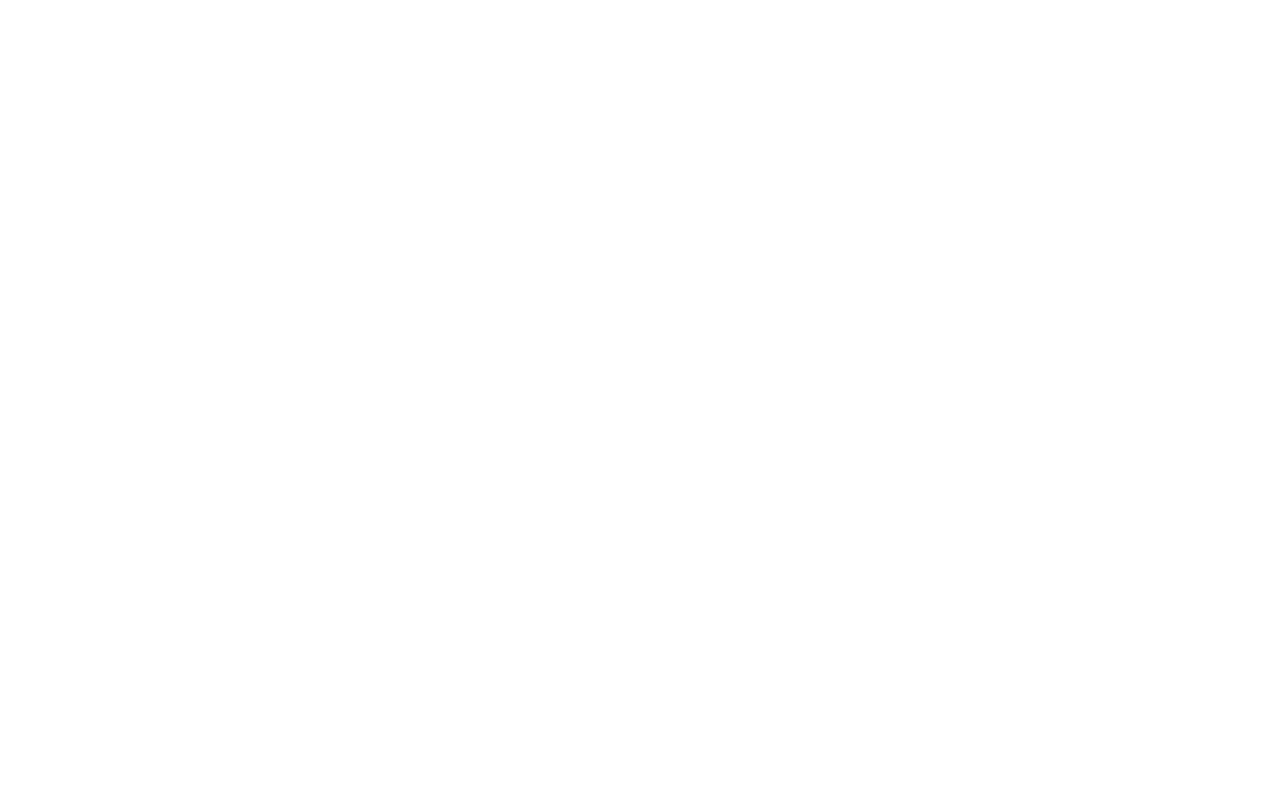
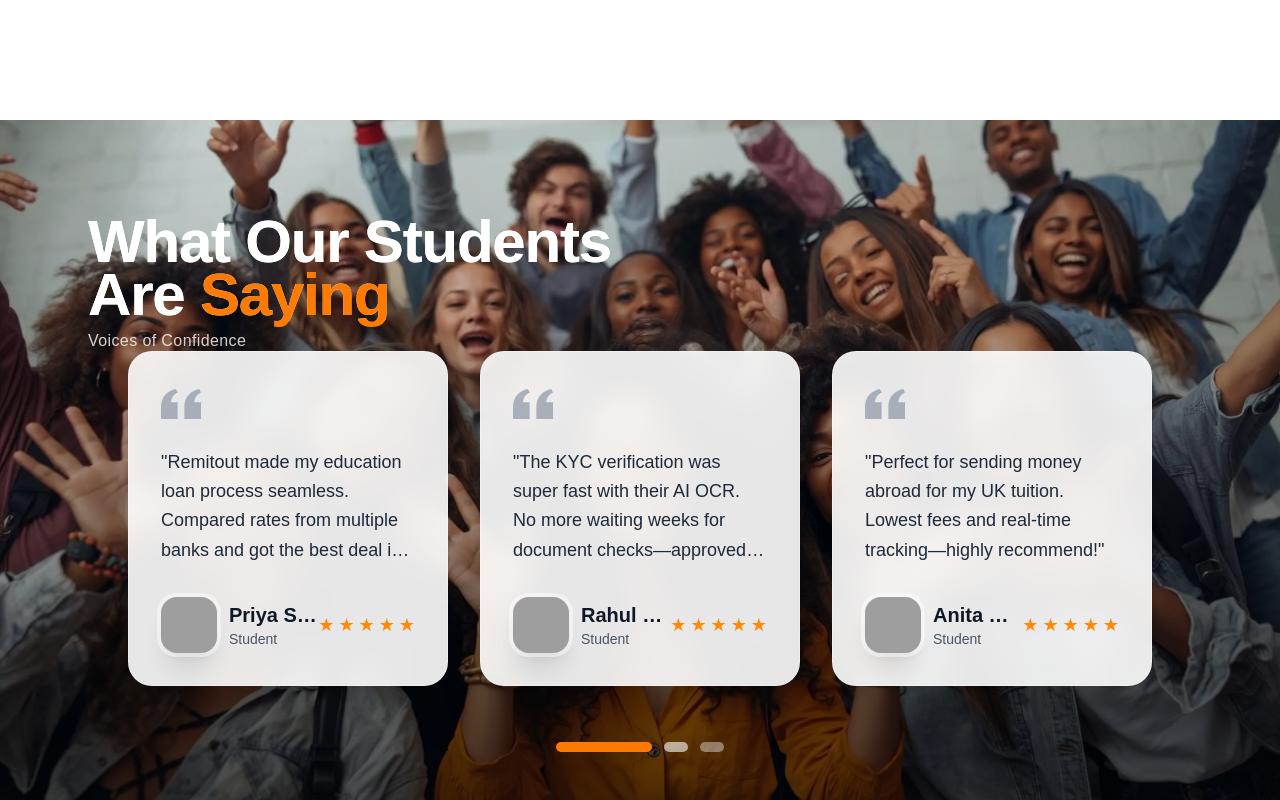
Before and after one commit to AryanMadkar/loan-landing-testing-01, a Next.js app: page / in a window 1280 px wide. Shown: the part 3060-3860 px from the top of the page. Before the commit the page ends 3180 px from the top, so only its background shows below. Built offline with nearby package versions, Linux system fonts and the light colour scheme; grey boxes are pictures that could not be loaded.

Commit message:
added testimonials

```diff
--- a/src/app/page.js
+++ b/src/app/page.js
@@ -1,6 +1,7 @@
 import HeroSection from "@/components/HeroSection";
 import ServicesSection from "@/components/ServicesSection";
 import StudentTrustSection from "@/components/StudentTrustSection";
+import TestimonialCarousel from "@/components/Testimonial";
 import Image from "next/image";
 
 export default function Home() {
@@ -9,6 +10,7 @@ export default function Home() {
       <HeroSection />
       <StudentTrustSection />
       <ServicesSection />
+      <TestimonialCarousel />
     </div>
   );
 }
--- a/src/components/HeroSection.jsx
+++ b/src/components/HeroSection.jsx
@@ -112,7 +112,7 @@ const HeroSection = () => {
                 alt="Education loan comparison"
                 width={600}
                 height={400}
-                quality={70}
+                quality={75}
                 loading="eager"
                 style={{ maxWidth: "100%", height: "auto" }}
                 className="object-cover w-full h-full"
--- /dev/null
+++ b/src/components/Testimonial.jsx
@@ -0,0 +1,147 @@
+import Image from "next/image";
+
+const TestimonialCarousel = () => {
+  const grouped = [
+    [
+      {
+        id: "1",
+        text: "Remitout made my education loan process seamless. Compared rates from multiple banks and got the best deal in just 24 hours!",
+        name: "Priya Sharma",
+        rating: 5,
+        avatar: {
+          url: "https://img.freepik.com/free-photo/cheerful-indian-businessman-smiling-closeup-portrait-jobs-career-campaign_53876-129416.jpg?t=st=1767166528~exp=1767170128~hmac=b65430e583035e54426b82f2935d953c5cbb99850a39b9b5a5c9c70ff7ed8f38",
+        },
+      },
+      {
+        id: "2",
+        text: "The KYC verification was super fast with their AI OCR. No more waiting weeks for document checks—approved instantly!",
+        name: "Rahul Patel",
+        rating: 5,
+        avatar: {
+          url: "https://img.freepik.com/free-photo/cheerful-indian-businessman-smiling-closeup-portrait-jobs-career-campaign_53876-129416.jpg?t=st=1767166528~exp=1767170128~hmac=b65430e583035e54426b82f2935d953c5cbb99850a39b9b5a5c9c70ff7ed8f38",
+        },
+      },
+      {
+        id: "3",
+        text: "Perfect for sending money abroad for my UK tuition. Lowest fees and real-time tracking—highly recommend!",
+        name: "Anita Desai",
+        rating: 5,
+        avatar: {
+          url: "https://img.freepik.com/free-photo/cheerful-indian-businessman-smiling-closeup-portrait-jobs-career-campaign_53876-129416.jpg?t=st=1767166528~exp=1767170128~hmac=b65430e583035e54426b82f2935d953c5cbb99850a39b9b5a5c9c70ff7ed8f38",
+        },
+      },
+    ],
+  ];
+
+  const renderStars = (rating) => {
+    const numericRating = Number(rating) || 0;
+    return Array.from({ length: 5 }, (_, i) => (
+      <span
+        key={i}
+        className={`text-lg ${
+          i < numericRating ? "text-orange-400" : "text-gray-300"
+        }`}
+      >
+        ★
+      </span>
+    ));
+  };
+
+  const getAvatarUrl = (avatarUrl) => {
+    if (!avatarUrl || typeof avatarUrl !== "string" || !avatarUrl.trim()) {
+      return "https://img.freepik.com/free-photo/cheerful-indian-businessman-smiling-closeup-portrait-jobs-career-campaign_53876-129416.jpg?t=st=1767166528~exp=1767170128~hmac=b65430e583035e54426b82f2935d953c5cbb99850a39b9b5a5c9c70ff7ed8f38";
+    }
+    return avatarUrl.startsWith("http") ? avatarUrl : avatarUrl;
+  };
+
+  return (
+    <section className="w-full relative">
+      <div className="relative w-full h-[70vh] md:h-[85vh]">
+        <Image
+          src="/TestimonialBannerNew.webp"
+          alt="Indian students abroad using Remitout for education loans"
+          fill
+          sizes="100vw"
+          className="object-cover"
+          priority
+        />
+        <div className="absolute inset-0 bg-gradient-to-b from-black/10 via-black/30 to-black/60" />
+
+        {/* Main heading - positioned exactly like screenshot */}
+        <div className="absolute top-16 md:top-24 left-6 md:left-12 lg:left-20 z-40 px-2">
+          <div className="text-3xl md:text-4xl lg:text-5xl xl:text-6xl font-bold text-white leading-[0.9] md:leading-[0.88] tracking-[-0.02em] bg-gradient-to-r from-white to-gray-200 bg-clip-text text-transparent">
+            What Our Students
+            <br />
+            <span className="block">
+              Are <span className="text-[#FF7A00]">Saying</span>
+            </span>
+          </div>
+          <p className="text-white/80 text-sm md:text-base mt-2 font-medium tracking-wide">
+            Voices of Confidence
+          </p>
+        </div>
+
+        {/* Testimonials - positioned exactly like screenshot */}
+        <div className="absolute bottom-8 md:bottom-12 left-1/2 -translate-x-1/2 w-[95%] md:w-[90%] lg:w-[85%] max-w-7xl px-4 md:px-8 z-40">
+          <div className="grid grid-cols-1 md:grid-cols-3 gap-4 md:gap-6 lg:gap-8">
+            {grouped[0].map((testimonial, i) => (
+              <div
+                key={testimonial.id || i}
+                className="group bg-white/90 hover:bg-white backdrop-blur-md rounded-3xl p-6 md:p-8 shadow-2xl hover:shadow-[0_25px_50px_rgba(0,0,0,0.15)] border border-white/30 hover:border-white/50 transition-all duration-500 hover:-translate-y-2"
+              >
+                {/* Quote icon */}
+                <div className="mb-6 opacity-80 group-hover:opacity-100 transition-opacity">
+                  <svg
+                    className="w-8 h-8 md:w-10 md:h-10 text-gray-400 group-hover:text-gray-600"
+                    fill="currentColor"
+                    viewBox="0 0 24 24"
+                  >
+                    <path d="M14.017 21v-7.391c0-5.704 3.731-9.57 8.983-10.609l.995 2.151c-2.432.917-3.995 3.638-3.995 5.849h4v10h-9.983zm-14.017 0v-7.391c0-5.704 3.748-9.57 9-10.609l.996 2.151c-2.433.917-3.996 3.638-3.996 5.849h3.983v10h-9.983z" />
+                  </svg>
+                </div>
+
+                {/* Testimonial text */}
+                <p className="text-gray-800 text-sm md:text-base lg:text-lg leading-relaxed mb-6 font-medium line-clamp-3 md:line-clamp-4 group-hover:line-clamp-none">
+                  "{testimonial.text}"
+                </p>
+
+                {/* Author + Stars */}
+                <div className="flex items-center justify-between pt-2">
+                  <div className="flex items-center gap-3 min-w-0">
+                    <img
+                      src={getAvatarUrl(testimonial.avatar?.url)}
+                      alt={testimonial.name}
+                      width={50}
+                      height={50}
+                      className="w-12 h-12 md:w-14 md:h-14 rounded-2xl object-cover ring-4 ring-white/50 shadow-xl flex-shrink-0"
+                    />
+                    <div className="min-w-0">
+                      <h4 className="font-bold text-lg md:text-xl text-gray-900 truncate">
+                        {testimonial.name}
+                      </h4>
+                      <p className="text-xs md:text-sm text-gray-600 font-medium">
+                        Student
+                      </p>
+                    </div>
+                  </div>
+                  <div className="flex gap-1 flex-shrink-0">
+                    {renderStars(testimonial.rating)}
+                  </div>
+                </div>
+              </div>
+            ))}
+          </div>
+
+          {/* Indicators */}
+          <div className="flex gap-3 mt-10 md:mt-14 justify-center">
+            <div className="h-2.5 w-24 bg-[#FF7A00] rounded-full shadow-lg" />
+            <div className="h-2.5 w-6 bg-white/60 rounded-full" />
+            <div className="h-2.5 w-6 bg-white/40 rounded-full" />
+          </div>
+        </div>
+      </div>
+    </section>
+  );
+};
+
+export default TestimonialCarousel;
```
Also changed, not shown: public/avatar1.jpg (added).
